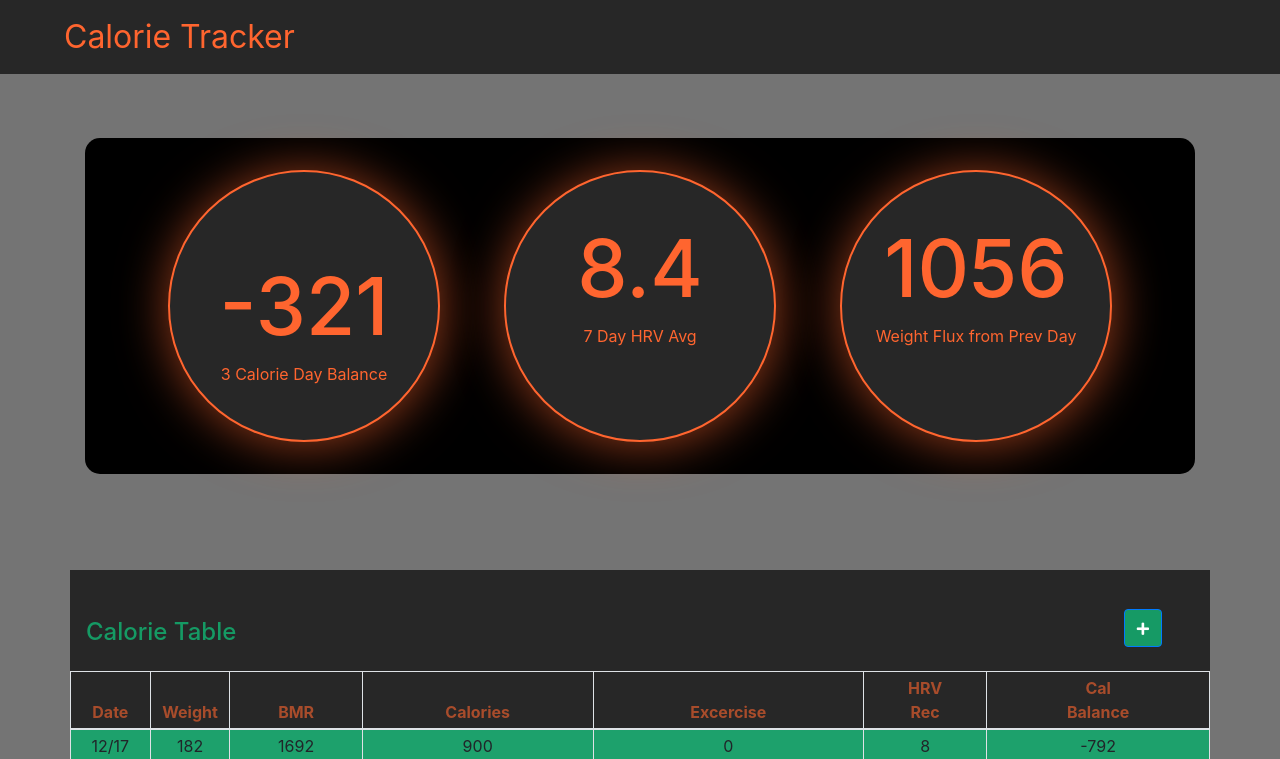
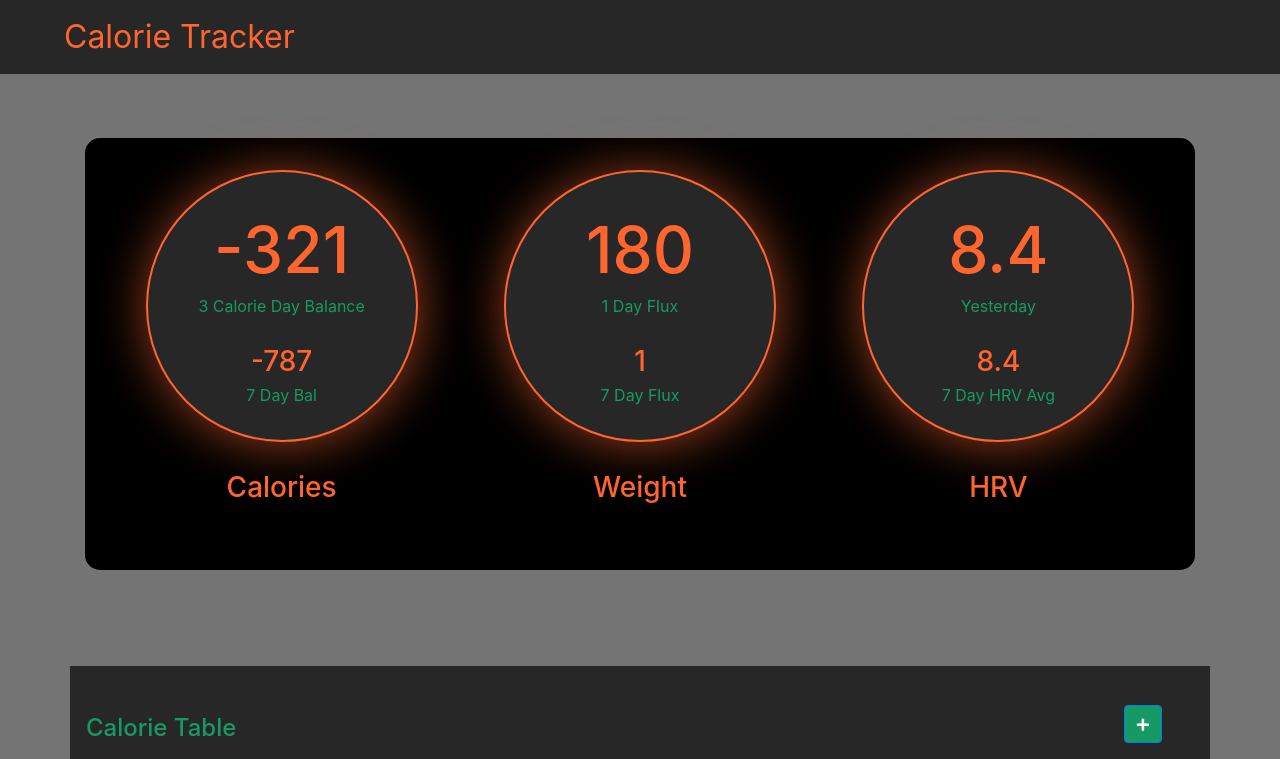
Before and after one commit to odulzaides/calorie-tracker, a website with bundled scripts: page index.html in a window 1280 px wide. Shown: the top 759 px of the page. Built offline with nearby package versions, Linux system fonts and the light colour scheme; data requests are answered from the project's data file.

Commit message:
FEATUE: Added statistics to dashboard.

```diff
--- a/db/db.json
+++ b/db/db.json
@@ -159,6 +159,22 @@
       "burned": "0",
       "hrv": "8.3",
       "id": 20
+    },
+    {
+      "date": "12/18",
+      "weight": "181",
+      "consumed": "1000",
+      "burned": "0",
+      "hrv": "8.9",
+      "id": 21
+    },
+    {
+      "date": "12/19",
+      "weight": "179",
+      "consumed": "890",
+      "burned": "0",
+      "hrv": "7.9",
+      "id": 22
     }
   ]
 }
--- a/index.html
+++ b/index.html
@@ -11,7 +11,8 @@
 </head>
 
 <body>
-    <!-- TODO - navbar or header -->
+    <!-- TODO - make this page responsive -->
+    <!-- TODO - Login icon -->
     <!-- Image and text -->
     <nav class="navbar ">
         <a class="navbar-brand" href="#">
@@ -27,32 +28,43 @@
 
     <div class="container ">
         <!-- dashboard  -------------------------------------------- -->
-        <div class="numbers d-flex flex-md-row flex-wrap justify-content-center">
+        <div class="numbers d-flex flex-md-row flex-wrap justify-content-center col--1-sm">
             <div class="rect align-content-center">
                 <h1>-321</h1>
                 <p>3 Calorie Day Balance</p>
+                <h3 class="second-figure">-787</h3>
+                <p>7 Day Bal</p>
+                <h3>Calories</h3>
+            </div>
+            <div class="rect">
+                <h1>180</h1>
+                <p>1 Day Flux</p>
+                <h3 class="second-figure">1</h3>
+                <p>7 Day Flux</p>
+                <h3>Weight</h3>
             </div>
             <div class="rect">
                 <h1>8.4</h1>
+                <p>Yesterday</p>
+                <h3 class="second-figure">8.4</h3>
                 <p>7 Day HRV Avg</p>
-            </div>
-            <div class="rect">
-                <h1>1056</h1>
-                <p>Weight Flux from Prev Day</p>
+                <h3>HRV</h3>
             </div>
         </div>
         <!-- xxx end dashboard xxx -------------------------------------------->
 
         <!--   table title -->
+
         <div class="row table-title">
             <div>
                 <h4>Calorie Table</h4>
             </div>
 
             <button type="button" class="btn btn-primary btn-data-input add-data-btn" data-toggle="modal" data-target="#exampleModal">
-                    <i class="fas fa-plus fa-sm" data-toggle="tooltip" title="Add daily nutrition info" ></i>
-                </button>
+                        <i class="fas fa-plus fa-sm" data-toggle="tooltip" title="Add daily nutrition info" ></i>
+                    </button>
         </div>
+
         <!-- xxx table title end xxx -->
 
         <!-- input modal -------------------------------------->
@@ -89,7 +101,7 @@
             </div>
         </div>
         <!-- xxx end input modal xxx -------------------------->
-
+        <!-- TODO - Make table into modal -->
         <!-- data table -->
         <div class="row">
             <table class="table table-bordered table-striped table-hover text-center" id="data-table">
@@ -108,6 +120,7 @@
                 </tbody>
             </table>
         </div>
+
         <!-- xxx data table xxx -->
     </div>
 
--- a/src/css/style.css
+++ b/src/css/style.css
@@ -34,8 +34,10 @@ body {
 
 .numbers {
     margin-top: 4rem;
+    height: 27rem;
     background: black;
     border-radius: 15px;
+    /* align-items: center; */
 }
 
 .numbers .rect {
@@ -48,22 +50,41 @@ body {
     width: 17rem;
     height: 17rem;
     padding-top: 6vmin;
-    margin: 2rem;
+    margin: 2rem 2.7rem;
     border: var(--brightOrange) solid 2px;
     border-radius: 50%;
     box-shadow: 1px 2px 50px 0px var(--orange);
 }
 
 .numbers .rect h1 {
-    font-size: 5rem;
+    font-size: 4rem;
+    margin-top: -.5rem;
+    margin-bottom: 0.5rem;
     color: var(--brightOrange);
+}
+
+.numbers .rect .second-figure {
+    /* font-size: 4rem; */
+    margin-top: .1rem;
+    margin-bottom: 0.5rem;
+    color: var(--brightOrange);
+}
+
+.numbers .rect h3 {
+    /* font-size: 4rem; */
+    margin-top: 4rem;
+    margin-bottom: 0.5rem;
+    color: var(--brightOrange);
+}
+
+.numbers .rect p {
+    margin-top: -.2rem;
+    margin-bottom: 1.7rem;
+    color: var(--jade);
 }
 
 
 /* input Modal */
-
-
-/* TODO - style modal */
 
 .modal-content {
     background-color: var(--gray);
--- a/src/js/main.js
+++ b/src/js/main.js
@@ -1,7 +1,8 @@
 import { submitInput } from './modules/events/save.js';
 import { saveInput } from './modules/controllers/saveInput.js';
-import { getData } from './modules/controllers/getData.js';
+import { getData, fillDashboard } from './modules/controllers/getData.js';
 import { viewData } from './modules/views/fillTable.js';
+
 
 
 
@@ -10,5 +11,6 @@ $(document).ready(function() { // ready
 
     // global variables
     const save = $('#save');
+    fillDashboard();
 
 }); // end ready...
--- a/src/js/modules/controllers/getData.js
+++ b/src/js/modules/controllers/getData.js
@@ -8,3 +8,9 @@ export let getData = (function() {
         }).then(datar => viewData(datar));
 
 })();
+
+// write function to get last 3 days cal balance, 7 day hrv avg, difference between weight 7 days ago and today.
+
+export function fillDashboard() {
+    console.log("Im the dashboard function");
+}
```
